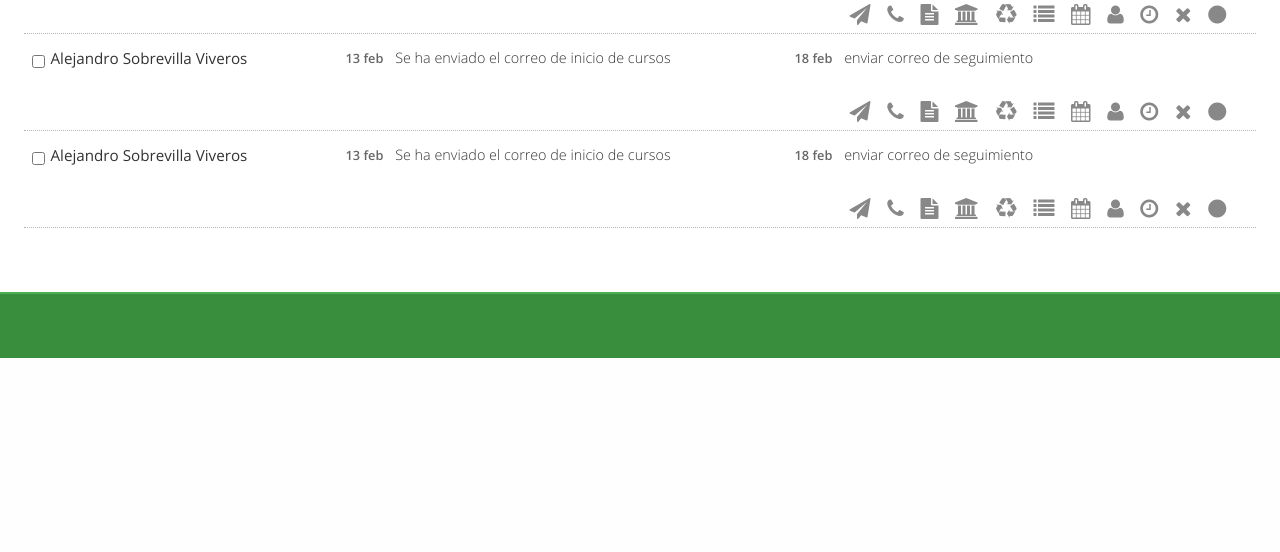
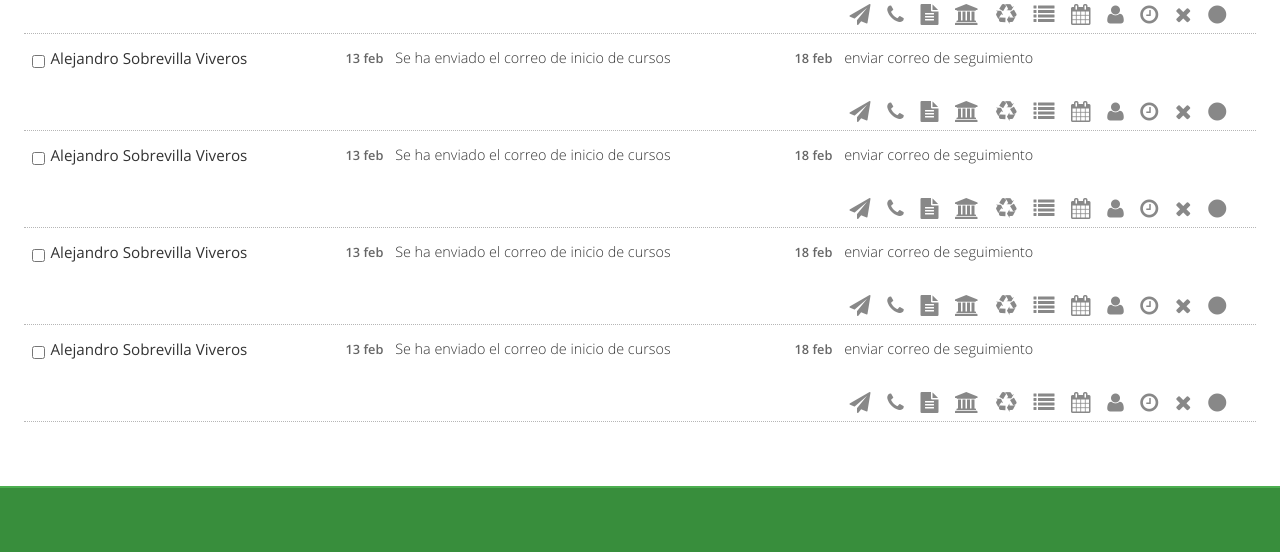
Before and after one commit to hunabix/mncs-views, a PHP site: page /home.php in a window 1280 px wide. Shown: the part 648-1200 px from the top of the page. Before the commit the page ends 1006 px from the top, so only its background shows below. Run offline with PHP 8.4, Linux system fonts and the light colour scheme.

Commit message:
Test de recibimiento de datos de checkbox

```diff
--- a/home.php
+++ b/home.php
@@ -11,7 +11,11 @@ require_once("header.php"); ?>
 <section class="monitoring">
 
     <!-- Acciones y recordatorios en lote : mag-form = monitoring action group form-->
-    <form action="" name="mag-form" id="mag-form" class="mag-form form-group form">
+    <form action="process.php" name="mag-form" id="mag-form" class="mag-form form-group form" method="post">
+
+        <!-- Bandera para saber si el formulario fué enviado -->
+        <input type="hidden" name="form-name" value="mag-form">
+
         <!-- Lista de acciones : col 1 -->
         <div class="dropdown action-list">
             <button name="action-list" id="action-list" class="btn dropdown-toggle btn-primary" type="button" data-toggle="dropdown">
@@ -57,9 +61,9 @@ require_once("header.php"); ?>
         <div id="" class="lead">
 
             <!-- Checkbox & Nombre -->
-            <div class="lcheck">
+            <div class="lcheck" for="checkbox1">
                 <!-- check -->
-                <input name="" value="" type="checkbox" class="check" form="mag-form">
+                <input name="checkbox1" id="checkbox1" value="1" type="checkbox" class="check" form="mag-form">
                 <!-- Nombre -->
                 <p class="name">Alejandro Sobrevilla Viveros</p>
             </div>
@@ -103,9 +107,9 @@ require_once("header.php"); ?>
         <div id="" class="lead">
 
             <!-- Checkbox & Nombre -->
-            <div class="lcheck">
+            <div class="lcheck" for="checkbox2">
                 <!-- check -->
-                <input name="" value="" type="checkbox" class="check" form="mag-form">
+                <input name="checkbox2" id="checkbox2" value="1" type="checkbox" class="check" form="mag-form">
                 <!-- Nombre -->
                 <p class="name">Alejandro Sobrevilla Viveros</p>
             </div>
@@ -135,21 +139,21 @@ require_once("header.php"); ?>
                 <!-- Agregar recordatorio -->
                 <a href="#" class="action"><i class="fa fa-calendar"></i></a>
                 <!-- Editar datos del prospecto -->
-                <a href="#" class="action"><i class="fa fa-user"></i></a>
+                <a href="#" class="action a-user"><i class="fa fa-user"></i></a>
                 <!-- Consultar historial -->
                 <a href="#" class="action"><i class="fa fa-clock-o"></i></a>
                 <!-- Eliminar prospecto -->
-                <a href="#" class="action"><i class="fa fa-close"></i></a>
+                <a href="#" class="action a-close"><i class="fa fa-close"></i></a>
                 <!-- Cambiar prioridad -->
                 <a href="#" class="action"><i class="fa fa-circle"></i></a>
             </aside>
         </div>
-               <div id="" class="lead">
+                <div id="" class="lead">
 
             <!-- Checkbox & Nombre -->
-            <div class="lcheck">
+            <div class="lcheck" for="checkbox3">
                 <!-- check -->
-                <input name="" value="" type="checkbox" class="check" form="mag-form">
+                <input name="checkbox3" id="checkbox3" value="1" type="checkbox" class="check" form="mag-form">
                 <!-- Nombre -->
                 <p class="name">Alejandro Sobrevilla Viveros</p>
             </div>
@@ -179,21 +183,21 @@ require_once("header.php"); ?>
                 <!-- Agregar recordatorio -->
                 <a href="#" class="action"><i class="fa fa-calendar"></i></a>
                 <!-- Editar datos del prospecto -->
-                <a href="#" class="action"><i class="fa fa-user"></i></a>
+                <a href="#" class="action a-user"><i class="fa fa-user"></i></a>
                 <!-- Consultar historial -->
                 <a href="#" class="action"><i class="fa fa-clock-o"></i></a>
                 <!-- Eliminar prospecto -->
-                <a href="#" class="action"><i class="fa fa-close"></i></a>
+                <a href="#" class="action a-close"><i class="fa fa-close"></i></a>
                 <!-- Cambiar prioridad -->
                 <a href="#" class="action"><i class="fa fa-circle"></i></a>
             </aside>
         </div>
-               <div id="" class="lead">
+                <div id="" class="lead">
 
             <!-- Checkbox & Nombre -->
-            <div class="lcheck">
+            <div class="lcheck" for="checkbox4">
                 <!-- check -->
-                <input name="" value="" type="checkbox" class="check" form="mag-form">
+                <input name="checkbox4" id="checkbox4" value="1" type="checkbox" class="check" form="mag-form">
                 <!-- Nombre -->
                 <p class="name">Alejandro Sobrevilla Viveros</p>
             </div>
@@ -223,21 +227,21 @@ require_once("header.php"); ?>
                 <!-- Agregar recordatorio -->
                 <a href="#" class="action"><i class="fa fa-calendar"></i></a>
                 <!-- Editar datos del prospecto -->
-                <a href="#" class="action"><i class="fa fa-user"></i></a>
+                <a href="#" class="action a-user"><i class="fa fa-user"></i></a>
                 <!-- Consultar historial -->
                 <a href="#" class="action"><i class="fa fa-clock-o"></i></a>
                 <!-- Eliminar prospecto -->
-                <a href="#" class="action"><i class="fa fa-close"></i></a>
+                <a href="#" class="action a-close"><i class="fa fa-close"></i></a>
                 <!-- Cambiar prioridad -->
                 <a href="#" class="action"><i class="fa fa-circle"></i></a>
             </aside>
         </div>
-               <div id="" class="lead">
+                <div id="" class="lead">
 
             <!-- Checkbox & Nombre -->
-            <div class="lcheck">
+            <div class="lcheck" for="checkbox5">
                 <!-- check -->
-                <input name="" value="" type="checkbox" class="check" form="mag-form">
+                <input name="checkbox5" id="checkbox5" value="1" type="checkbox" class="check" form="mag-form">
                 <!-- Nombre -->
                 <p class="name">Alejandro Sobrevilla Viveros</p>
             </div>
@@ -267,21 +271,21 @@ require_once("header.php"); ?>
                 <!-- Agregar recordatorio -->
                 <a href="#" class="action"><i class="fa fa-calendar"></i></a>
                 <!-- Editar datos del prospecto -->
-                <a href="#" class="action"><i class="fa fa-user"></i></a>
+                <a href="#" class="action a-user"><i class="fa fa-user"></i></a>
                 <!-- Consultar historial -->
                 <a href="#" class="action"><i class="fa fa-clock-o"></i></a>
                 <!-- Eliminar prospecto -->
-                <a href="#" class="action"><i class="fa fa-close"></i></a>
+                <a href="#" class="action a-close"><i class="fa fa-close"></i></a>
                 <!-- Cambiar prioridad -->
                 <a href="#" class="action"><i class="fa fa-circle"></i></a>
             </aside>
         </div>
-               <div id="" class="lead">
+                <div id="" class="lead">
 
             <!-- Checkbox & Nombre -->
-            <div class="lcheck">
+            <div class="lcheck" for="checkbox6">
                 <!-- check -->
-                <input name="" value="" type="checkbox" class="check" form="mag-form">
+                <input name="checkbox6" id="checkbox6" value="1" type="checkbox" class="check" form="mag-form">
                 <!-- Nombre -->
                 <p class="name">Alejandro Sobrevilla Viveros</p>
             </div>
@@ -311,11 +315,99 @@ require_once("header.php"); ?>
                 <!-- Agregar recordatorio -->
                 <a href="#" class="action"><i class="fa fa-calendar"></i></a>
                 <!-- Editar datos del prospecto -->
-                <a href="#" class="action"><i class="fa fa-user"></i></a>
+                <a href="#" class="action a-user"><i class="fa fa-user"></i></a>
                 <!-- Consultar historial -->
                 <a href="#" class="action"><i class="fa fa-clock-o"></i></a>
                 <!-- Eliminar prospecto -->
-                <a href="#" class="action"><i class="fa fa-close"></i></a>
+                <a href="#" class="action a-close"><i class="fa fa-close"></i></a>
+                <!-- Cambiar prioridad -->
+                <a href="#" class="action"><i class="fa fa-circle"></i></a>
+            </aside>
+        </div>
+                <div id="" class="lead">
+
+            <!-- Checkbox & Nombre -->
+            <div class="lcheck" for="checkbox7">
+                <!-- check -->
+                <input name="checkbox7" id="checkbox7" value="1" type="checkbox" class="check" form="mag-form">
+                <!-- Nombre -->
+                <p class="name">Alejandro Sobrevilla Viveros</p>
+            </div>
+            <!-- Estatus actual -->
+            <p class="status">
+                <span class="date-status">13 feb</span>
+                Se ha enviado el correo de inicio de cursos
+            </p>
+            <!-- Recordatorio y sugerencia -->
+            <p class="reminder">
+                <span class="date-reminder">18 feb</span>
+                enviar correo de seguimiento
+            </p>
+            <aside class="actions">
+                <!-- Enviar correo -->
+                <a href="#" class="action" ><i class="fa fa-send"></i></a>
+                <!-- Realizar llamada -->
+                <a href="#" class="action"><i class="fa fa-phone"></i></a>
+                <!-- Agregar nota personalizada -->
+                <a href="#" class="action"><i class="fa fa-file-text"></i></a>
+                <!-- Inscripción a Musinetwork -->
+                <a href="#" class="action"><i class="fa fa-university"></i></a>
+                <!-- Reservar para futuros ciclos -->
+                <a href="#" class="action"><i class="fa fa-recycle"></i></a>
+                <!-- Enviar a lista general -->
+                <a href="#" class="action"><i class="fa fa-list"></i></a>
+                <!-- Agregar recordatorio -->
+                <a href="#" class="action"><i class="fa fa-calendar"></i></a>
+                <!-- Editar datos del prospecto -->
+                <a href="#" class="action a-user"><i class="fa fa-user"></i></a>
+                <!-- Consultar historial -->
+                <a href="#" class="action"><i class="fa fa-clock-o"></i></a>
+                <!-- Eliminar prospecto -->
+                <a href="#" class="action a-close"><i class="fa fa-close"></i></a>
+                <!-- Cambiar prioridad -->
+                <a href="#" class="action"><i class="fa fa-circle"></i></a>
+            </aside>
+        </div>
+                <div id="" class="lead">
+
+            <!-- Checkbox & Nombre -->
+            <div class="lcheck" for="checkbox8">
+                <!-- check -->
+                <input name="checkbox8" id="checkbox8" value="1" type="checkbox" class="check" form="mag-form">
+                <!-- Nombre -->
+                <p class="name">Alejandro Sobrevilla Viveros</p>
+            </div>
+            <!-- Estatus actual -->
+            <p class="status">
+                <span class="date-status">13 feb</span>
+                Se ha enviado el correo de inicio de cursos
+            </p>
+            <!-- Recordatorio y sugerencia -->
+            <p class="reminder">
+                <span class="date-reminder">18 feb</span>
+                enviar correo de seguimiento
+            </p>
+            <aside class="actions">
+                <!-- Enviar correo -->
+                <a href="#" class="action" ><i class="fa fa-send"></i></a>
+                <!-- Realizar llamada -->
+                <a href="#" class="action"><i class="fa fa-phone"></i></a>
+                <!-- Agregar nota personalizada -->
+                <a href="#" class="action"><i class="fa fa-file-text"></i></a>
+                <!-- Inscripción a Musinetwork -->
+                <a href="#" class="action"><i class="fa fa-university"></i></a>
+                <!-- Reservar para futuros ciclos -->
+                <a href="#" class="action"><i class="fa fa-recycle"></i></a>
+                <!-- Enviar a lista general -->
+                <a href="#" class="action"><i class="fa fa-list"></i></a>
+                <!-- Agregar recordatorio -->
+                <a href="#" class="action"><i class="fa fa-calendar"></i></a>
+                <!-- Editar datos del prospecto -->
+                <a href="#" class="action a-user"><i class="fa fa-user"></i></a>
+                <!-- Consultar historial -->
+                <a href="#" class="action"><i class="fa fa-clock-o"></i></a>
+                <!-- Eliminar prospecto -->
+                <a href="#" class="action a-close"><i class="fa fa-close"></i></a>
                 <!-- Cambiar prioridad -->
                 <a href="#" class="action"><i class="fa fa-circle"></i></a>
             </aside>
```
Also changed, not shown: process.php (added, +16 -0 lines), 1 other file.
